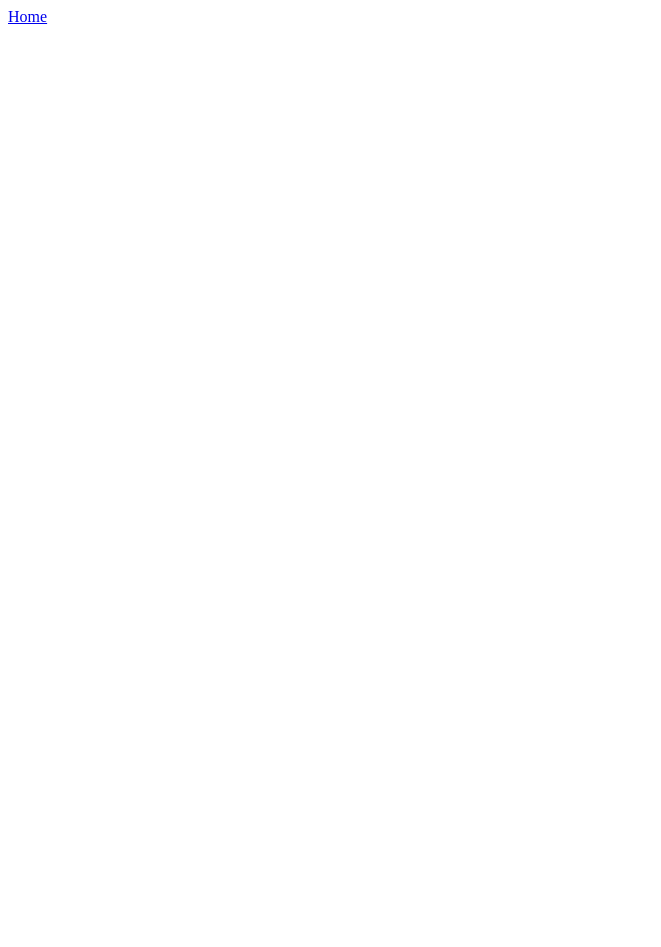
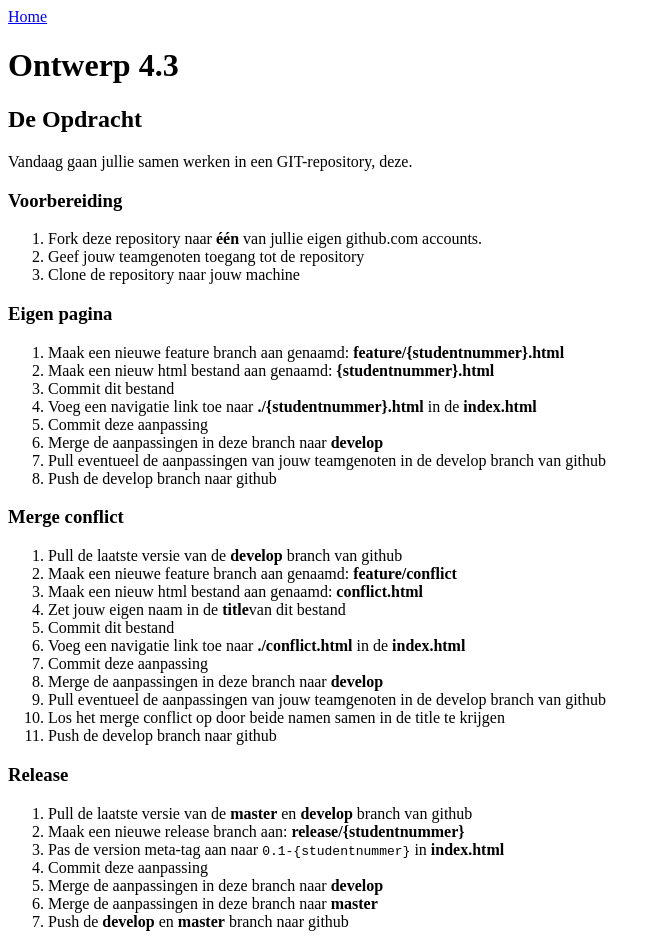
Before and after one commit to sebas2903/ontwerp4_3, a plain HTML site: page index.html in a window 1280 px wide. Shown: the whole page, without its empty margins (0-661 px from the left). Before the commit the page ends 800 px from the top, so only its background shows below. Drawn offline with Linux system fonts and the light colour scheme.

Commit message:
Add first piece of assignment

```diff
--- a/index.html
+++ b/index.html
@@ -3,11 +3,74 @@
     <head>
         <meta charset="UTF-8">
         <meta name="author" content="Marcel Akerboom">
+        <meta name="version" content="0.1">
         <title>Ontwerp 4.3</title>
     </head>
     <body>
         <nav>
             <a href="./index.html">Home</a>
         </nav>
+
+        <main>
+            <h1>Ontwerp 4.3</h1>
+            <article id="assignment">
+                <h2>De Opdracht</h2>
+                <p>
+                    Vandaag gaan jullie samen werken in een GIT-repository, deze.
+                </p>
+                <section>
+                    <h3>Voorbereiding</h3>
+                    <ol>
+                        <li>Fork deze repository naar <strong>één</strong> van jullie eigen github.com accounts.</li>
+                        <li>Geef jouw teamgenoten toegang tot de repository</li>
+                        <li>Clone de repository naar jouw machine</li>
+                    </ol>
+                </section>
+
+                <section>
+                    <h3>Eigen pagina</h3>
+                    <ol>
+                        <li>Maak een nieuwe feature branch aan genaamd: <strong>feature/{studentnummer}.html</strong></li>
+                        <li>Maak een nieuw html bestand aan genaamd: <strong>{studentnummer}.html</strong></li>
+                        <li>Commit dit bestand</li>
+                        <li>Voeg een navigatie link toe naar <strong>./{studentnummer}.html</strong> in de <strong>index.html</strong></li>
+                        <li>Commit deze aanpassing</li>
+                        <li>Merge de aanpassingen in deze branch naar <strong>develop</strong></li>
+                        <li>Pull eventueel de aanpassingen van jouw teamgenoten in de develop branch van github</li>
+                        <li>Push de develop branch naar github</li>
+                    </ol>
+                </section>
+
+                <section>
+                    <h3>Merge conflict</h3>
+                    <ol>
+                        <li>Pull de laatste versie van de <strong>develop</strong> branch van github</li>
+                        <li>Maak een nieuwe feature branch aan genaamd: <strong>feature/conflict</strong></li>
+                        <li>Maak een nieuw html bestand aan genaamd: <strong>conflict.html</strong></li>
+                        <li>Zet jouw eigen naam in de <strong>title</strong>van dit bestand</li>
+                        <li>Commit dit bestand</li>
+                        <li>Voeg een navigatie link toe naar <strong>./conflict.html</strong> in de <strong>index.html</strong></li>
+                        <li>Commit deze aanpassing</li>
+                        <li>Merge de aanpassingen in deze branch naar <strong>develop</strong></li>
+                        <li>Pull eventueel de aanpassingen van jouw teamgenoten in de develop branch van github</li>
+                        <li>Los het merge conflict op door beide namen samen in de title te krijgen</li>
+                        <li>Push de develop branch naar github</li>
+                    </ol>
+                </section>
+
+                <section>
+                    <h3>Release</h3>
+                    <ol>
+                        <li>Pull de laatste versie van de <strong>master</strong> en <strong>develop</strong> branch van github</li>
+                        <li>Maak een nieuwe release branch aan: <strong>release/{studentnummer}</strong></li>
+                        <li>Pas de version meta-tag aan naar <code>0.1-{studentnummer}</code> in <strong>index.html</strong></li>
+                        <li>Commit deze aanpassing</li>
+                        <li>Merge de aanpassingen in deze branch naar <strong>develop</strong></li>
+                        <li>Merge de aanpassingen in deze branch naar <strong>master</strong></li>
+                        <li>Push de <strong>develop</strong> en <strong>master</strong> branch naar github</li>
+                    </ol>
+                </section>
+            </article>
+        </main>
     </body>
 </html>
```
